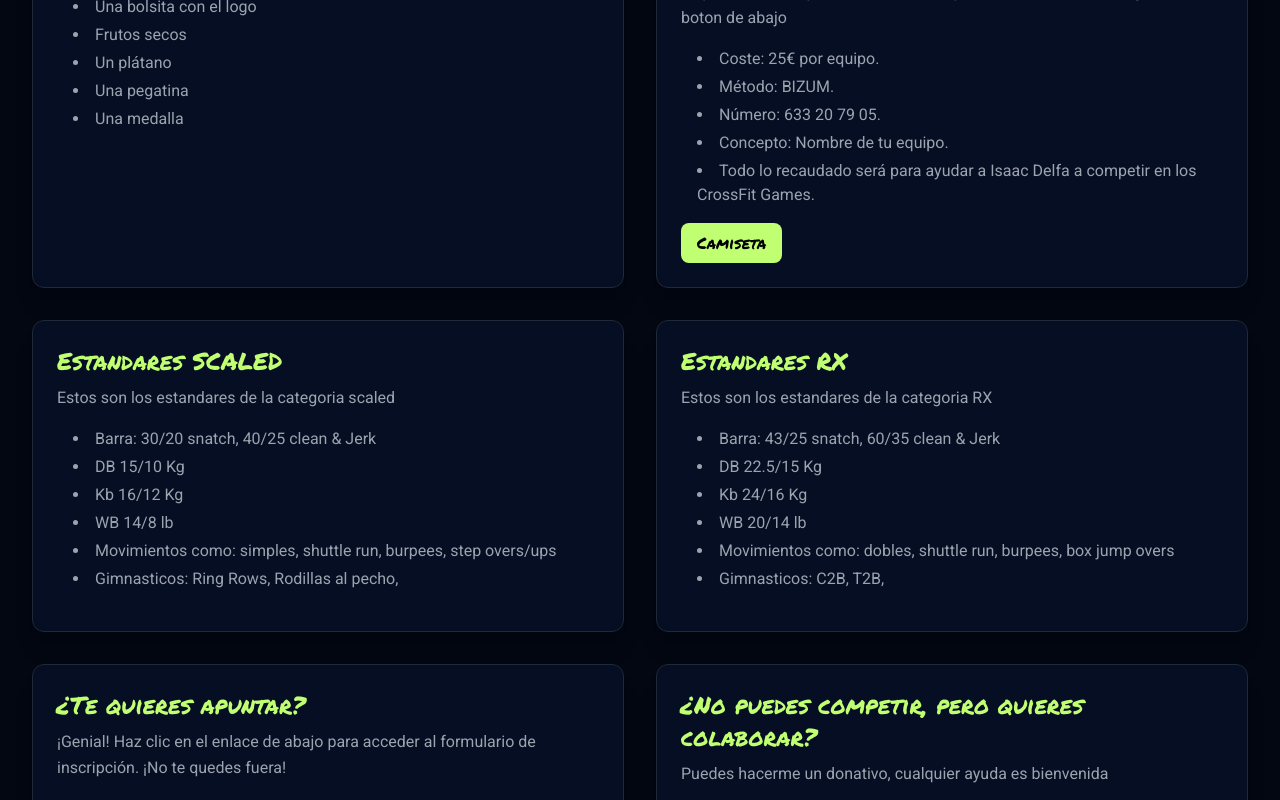
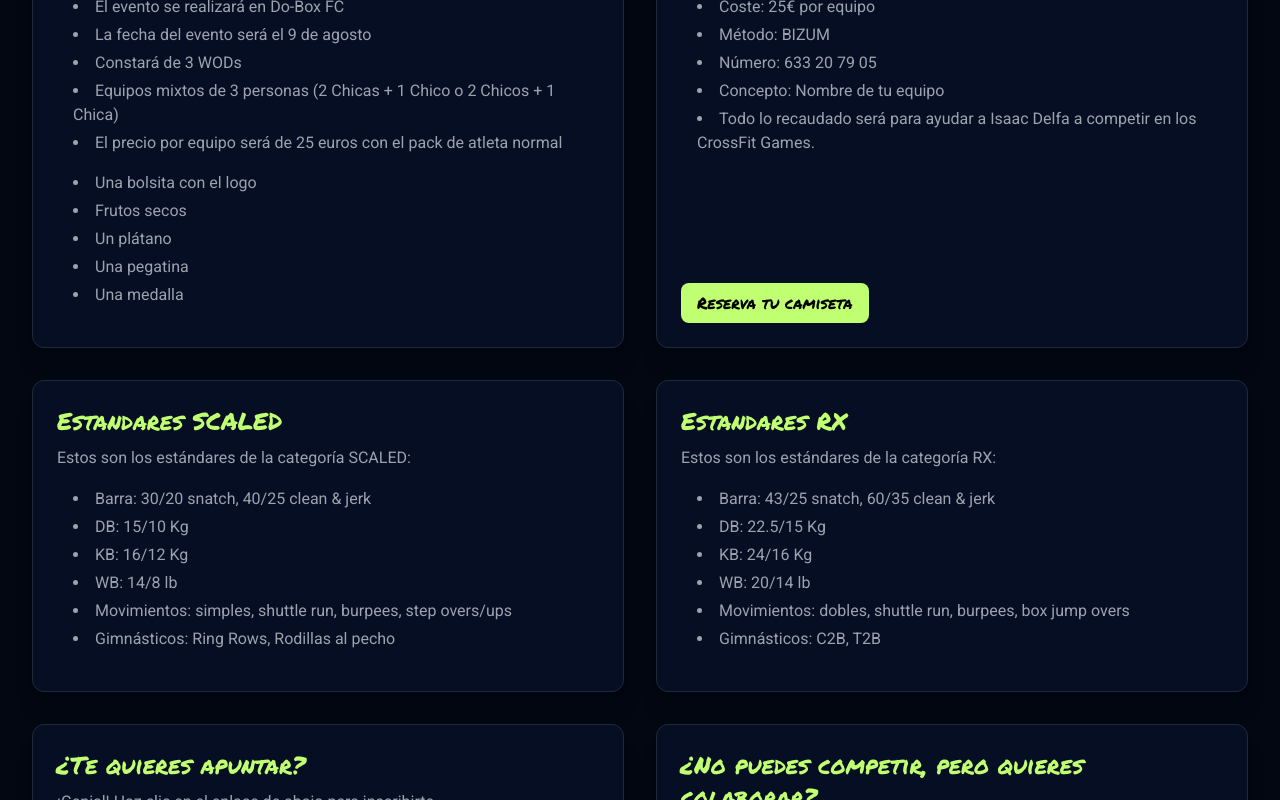
Before and after one commit to IsaacDeMe/equipos, a React (Vite) app: page / in a window 1280 px wide. Shown: the part 1200-2000 px from the top of the page. Built offline with nearby package versions, Linux system fonts and the light colour scheme; no server answers; the database is empty.

Commit message:
actualizacion

```diff
--- a/src/components/InfoSection.jsx
+++ b/src/components/InfoSection.jsx
@@ -6,15 +6,14 @@ const InfoSection = () => {
     {
       title: "Detalles del evento",
       details: [
-        "El evento se realizara en Do-Box FC",
+        "El evento se realizará en Do-Box FC",
         "La fecha del evento será el 9 de agosto",
-        "Constará de 3 wods",
-        "Equipos mixtos de 3 personas (2 Chicas + 1 Chico ó 2 Chicos + 1 Chica)",
-        'El precio por equipos será de 25 euros con el pack de atleta normal',
-
+        "Constará de 3 WODs",
+        "Equipos mixtos de 3 personas (2 Chicas + 1 Chico o 2 Chicos + 1 Chica)",
+        "El precio por equipo será de 25 euros con el pack de atleta normal",
       ],
       text: "¿Qué lleva el pack de atleta?",
-      details:[
+      extraDetails: [
         "Una bolsita con el logo",
         "Frutos secos",
         "Un plátano",
@@ -24,63 +23,54 @@ const InfoSection = () => {
     },
     {
       title: "Pagos y premios",
-      text: "Los premios de la competición seran:",
+      text: "Información de Pago:",
       details: [
-        "Trofeos",
+        "Coste: 25€ por equipo",
+        "Método: BIZUM",
+        "Número: 633 20 79 05",
+        "Concepto: Nombre de tu equipo",
+        "Todo lo recaudado será para ayudar a Isaac Delfa a competir en los CrossFit Games.",
       ],
-      text: "Información de Pago",
-      text: "Apunta a tu equipo respondiendo las preguntas del formulario.",
-      details: [
-        "Coste: 25€ por equipo.",
-        "Método: BIZUM.",
-        "Número: 633 20 79 05.",
-        "Concepto: Nombre de tu equipo.",
-        "Todo lo recaudado será para ayudar a Isaac Delfa a competir en los CrossFit Games. ",
-
-      ],
-      text: "Por si os intersa, tendremos parada para reservar vuestra camiseta, aunque si quereis tenerla para el dia de la competición, corre! Reservala ya en el boton de abajo",
+      extraText: "¡Reserva tu camiseta para el día de la competición!",
       link: "https://isaacgames.es",
-      linkText: "Camiseta",
+      linkText: "Reserva tu camiseta",
     },
-
     {
       title: "Estandares SCALED",
-      text: "Estos son los estandares de la categoria scaled",
+      text: "Estos son los estándares de la categoría SCALED:",
       details: [
-        "Barra: 30/20 snatch, 40/25 clean & Jerk",
-        "DB 15/10 Kg",
-        "Kb 16/12 Kg",
-        "WB 14/8 lb",
-        "Movimientos como: simples, shuttle run, burpees, step overs/ups",
-        "Gimnasticos: Ring Rows, Rodillas al pecho,",
-
-      ]
+        "Barra: 30/20 snatch, 40/25 clean & jerk",
+        "DB: 15/10 Kg",
+        "KB: 16/12 Kg",
+        "WB: 14/8 lb",
+        "Movimientos: simples, shuttle run, burpees, step overs/ups",
+        "Gimnásticos: Ring Rows, Rodillas al pecho",
+      ],
     },
     {
       title: "Estandares RX",
-      text: "Estos son los estandares de la categoria RX",
+      text: "Estos son los estándares de la categoría RX:",
       details: [
-        "Barra: 43/25 snatch, 60/35  clean & Jerk",
-        "DB 22.5/15 Kg",
-        "Kb 24/16 Kg",
-        "WB 20/14 lb",
-        "Movimientos como: dobles, shuttle run, burpees, box jump overs",
-        "Gimnasticos: C2B, T2B,",
-
-      ]
+        "Barra: 43/25 snatch, 60/35 clean & jerk",
+        "DB: 22.5/15 Kg",
+        "KB: 24/16 Kg",
+        "WB: 20/14 lb",
+        "Movimientos: dobles, shuttle run, burpees, box jump overs",
+        "Gimnásticos: C2B, T2B",
+      ],
     },
     {
       title: "¿Te quieres apuntar?",
-      text: "¡Genial! Haz clic en el enlace de abajo para acceder al formulario de inscripción. ¡No te quedes fuera!",
+      text: "¡Genial! Haz clic en el enlace de abajo para inscribirte.",
       link: "https://docs.google.com/forms/d/e/1FAIpQLSerN5IsY4LZSgX-4jktT5yNVFdWFhxMnbuVuIL2KMLw4Ft3Cw/viewform",
-      linkText: "Formulario de Inscripción"
+      linkText: "Formulario de Inscripción",
     },
     {
       title: "¿No puedes competir, pero quieres colaborar?",
-      text: "Puedes hacerme un donativo, cualquier ayuda es bienvenida",
+      text: "Puedes hacerme un donativo. ¡Cualquier ayuda es bienvenida!",
       link: "https://gofund.me/91ae41ec",
-      linkText: "Gofundme"
-    }
+      linkText: "Gofundme",
+    },
   ];
 
   return (
@@ -112,6 +102,13 @@ const InfoSection = () => {
                 <ul className="list-disc list-inside text-muted-foreground font-roboto space-y-1 pl-4 mb-4">
                   {item.details.map((detail, i) => (
                     <li key={i}>{detail}</li>
+                  ))}
+                </ul>
+              )}
+              {item.extraDetails && (
+                <ul className="list-disc list-inside text-muted-foreground font-roboto space-y-1 pl-4 mb-4">
+                  {item.extraDetails.map((extra, i) => (
+                    <li key={i}>{extra}</li>
                   ))}
                 </ul>
               )}
```
Lines whose indentation alone changed are shown as unchanged.
